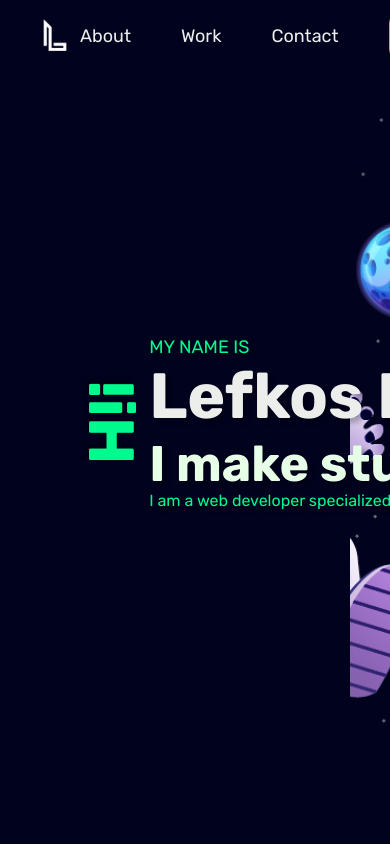
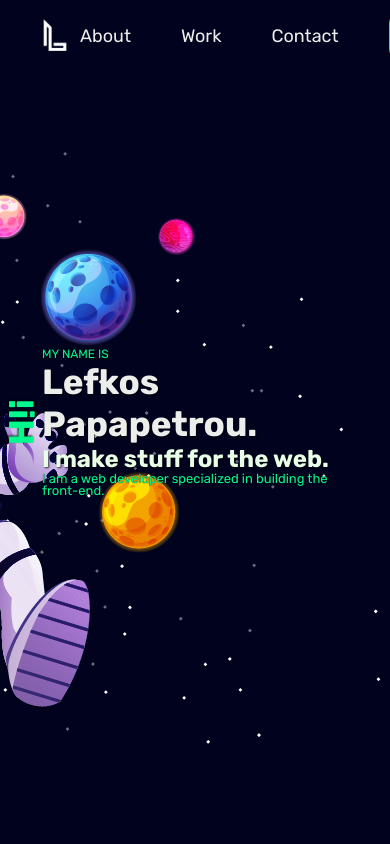
Before and after one commit to lefkosp/my-portfolio, a React (Create React App) app: page / in a window 390 px wide. Shown: the top 844 px of the page. Built offline with nearby package versions, Linux system fonts and the light colour scheme.

Commit message:
added most responsiveness

```diff
--- a/src/Components/About/About.css
+++ b/src/Components/About/About.css
@@ -65,5 +65,36 @@ li::marker {
   gap: 15px;
 }
 
-@media (max-width: 1035px) {
+@media (max-width: 940px) {
+  .tech-stack {
+    max-width: 350px;
+  }
 }
+
+@media (max-width: 730px) {
+  .section-headings {
+    font-size: 4rem;
+    margin-bottom: 40px;
+  }
+
+  .about-me {
+    font-size: 1.4rem;
+    margin: 0 75px;
+    line-height: 1.6;
+  }
+
+  .tech-stack {
+    font-size: 2.4rem;
+  }
+
+  .icon {
+    width: 40px;
+    height: 40px;
+  }
+}
+
+@media (max-width: 630px) {
+  .tech-stack {
+    max-width: 300px;
+  }
+}
--- a/src/Components/Contact/Contact.css
+++ b/src/Components/Contact/Contact.css
@@ -28,3 +28,11 @@
   height: 100%;
   color: #00fa8e;
 }
+
+@media (max-width: 730px) {
+  .contact-description {
+    font-size: 1.4rem;
+    line-height: 1.6;
+    margin: 0 50px;
+  }
+}
--- a/src/Components/Footer/Footer.css
+++ b/src/Components/Footer/Footer.css
@@ -30,3 +30,17 @@
   font-size: 1.6rem;
   color: #fff;
 }
+
+@media (max-width: 730px) {
+  .footer-description {
+    font-size: 1.4rem;
+  }
+
+  .footer-div::after {
+    width: 60px;
+  }
+
+  .year {
+    font-size: 1.2rem;
+  }
+}
--- a/src/Components/Main/Main.css
+++ b/src/Components/Main/Main.css
@@ -80,13 +80,13 @@
 }
 
 .img-layer {
-  position: absolute;
+  position: fixed;
   width: 95vw;
   height: 95vh;
   top: 20px;
   left: 300px;
   background-position: right;
-  background-size: cover;
+  /* background-size: cover; */
 }
 
 .img-layer:nth-child(1) {
@@ -146,3 +146,91 @@
     font-size: 1.6rem;
   }
 }
+
+@media (max-width: 940px) {
+  .img-layer:nth-child(8) {
+    /* display: none; */
+  }
+  .img-layer {
+    left: 150px;
+    width: 100vw;
+    height: 100vh;
+  }
+}
+
+@media (max-width: 787px) {
+  .img-layer:nth-child(8) {
+    display: none;
+  }
+
+  .heading-primary {
+    font-size: 5rem;
+  }
+
+  .heading-secondary {
+    font-size: 3.5rem;
+  }
+
+  .subheading {
+    font-size: 1.2rem;
+  }
+
+  .description-main {
+    font-size: 1.4rem;
+    text-shadow: 1px 1px 2px rgba(0, 0, 0, 0.596);
+  }
+
+  .img-layer {
+    left: 0px;
+  }
+
+  .container {
+    text-shadow: 1px 1px 2px rgba(0, 0, 0, 0.747);
+    justify-content: flex-start;
+    padding-left: 35px;
+  }
+}
+
+@media (max-width: 730px) {
+  .container {
+    padding-right: 150px;
+    padding-left: 15px;
+  }
+}
+
+@media (max-width: 600px) {
+  .headings-container {
+    max-width: 450px;
+  }
+}
+
+@media (max-width: 510px) {
+  .container {
+    padding-left: 0px;
+  }
+}
+
+@media (max-width: 496px) {
+  .heading-primary {
+    font-size: 3.5rem;
+  }
+
+  .heading-secondary {
+    font-size: 2.4rem;
+  }
+
+  .subheading {
+    font-size: 1.2rem;
+  }
+
+  .description-main {
+    font-size: 1.3rem;
+    text-shadow: 0px 0px 1px rgb(0, 0, 0);
+  }
+}
+
+@media (max-width: 400px) {
+  .headings-container {
+    max-width: 300px;
+  }
+}
--- a/src/Components/Main/Main.js
+++ b/src/Components/Main/Main.js
@@ -5,7 +5,7 @@ import "./Main.css";
 
 export default function Main() {
   useEffect(() => {
-    Aos.init({ duration: 400, easing: "ease-in-out", once:"true" });
+    Aos.init({ duration: 400, easing: "ease-in-out", once: "true" });
   }, []);
 
   const [offsetY, setOffsetY] = useState(0);
@@ -20,7 +20,6 @@ export default function Main() {
   }, []);
 
   useEffect(() => {
-    let container = document.querySelector(".img-container");
     let img = document.querySelectorAll(".img-layer");
 
     const handleMouseMove = (e) => {
@@ -45,7 +44,9 @@ export default function Main() {
         "translate(" + (x / 100) * 9 + "px, " + y / 70 + "px)";
     };
 
-    document.body.addEventListener("mousemove", handleMouseMove);
+    if (window.innerWidth > 1260) {
+      document.body.addEventListener("mousemove", handleMouseMove);
+    }
   }, []);
 
   return (
@@ -58,7 +59,7 @@ export default function Main() {
         >
           Hi!
         </h1>
-        <div>
+        <div className="headings-container">
           <p className="subheading" data-aos="fade-down">
             My name is
           </p>
@@ -68,7 +69,7 @@ export default function Main() {
           <h2 className="heading-secondary" data-aos="fade-down">
             I make stuff for the web.
           </h2>
-          <p className="description" data-aos="fade-down">
+          <p className="description description-main" data-aos="fade-down">
             I am a web developer specialized in building the front-end.
           </p>
         </div>
--- a/src/Components/Work/Project.css
+++ b/src/Components/Work/Project.css
@@ -1,5 +1,7 @@
 .work-img {
-  width: 51.2rem;
+  position: relative;
+  width: 100%;
+  height: 100%;
   border-radius: 25px;
   transition: all 0.3s ease;
 }
@@ -22,7 +24,8 @@
 
 .desc-container {
   padding: 15px 35px;
-  position: absolute;
+  position: relative;
+  /* position: absolute; */
   max-width: 58.5rem;
   border-radius: 25px;
   box-shadow: 0 10px 20px rgba(0, 0, 0, 0.555);
@@ -59,10 +62,6 @@
   color: #00ff91;
 }
 
-.container-img {
-  grid-column: 1/8;
-}
-
 .project-link {
   position: relative;
   background-color: #01021d;
@@ -84,6 +83,10 @@
   box-shadow: 0 20px 30px rgba(0, 0, 0, 0.685);
 }
 
+.container-img {
+  grid-column: 1/8;
+}
+
 .info-container {
   grid-column: 7/-1;
 }
@@ -97,6 +100,10 @@
 }
 
 .left {
+  grid-area: 1/1/-1/8;
+}
+
+.left-image {
   grid-area: 1/1/-1/7;
 }
 
@@ -140,35 +147,67 @@
 }
 
 @media (max-width: 1035px) {
-  /* .work-img {
-    width: 40rem;
-    border-radius: 20px;
+  .desc-container {
+    padding: 10px 20px;
+  }
+}
+
+@media (max-width: 910px) {
+  .tech-stack-list {
+    bottom: 0;
+  }
+}
+
+@media (max-width: 800px) {
+  .project-description {
+    font-size: 1.2rem;
+  }
+
+  .work-container .subheading {
+    font-size: 1rem;
+  }
+}
+
+@media (max-width: 650px) {
+  .project-description {
+    font-size: 1rem;
   }
 
   .desc-container {
-    max-width: 45rem;
+    padding: 7px 15px;
   }
 
-  .project-description {
-    font-size: 1.4rem;
-  }
-  .project-container {
-    grid-template-columns: repeat(8, 1fr);
+  .tech-stack-list {
+    font-size: 1.8rem;
   }
 
-  .container-img {
-    grid-column: 1/5;
+  .project-src-link:link,
+  .project-src-link:visited {
+    font-size: 1.2rem;
+    padding: 0.6rem 1.2rem;
+  }
+}
+
+@media (max-width: 630px) {
+  .project-container {
+    grid-template-columns: 1fr;
+    align-items: flex-end;
+    padding-bottom: 20px;
   }
 
-  .info-container {
-    grid-column: 4/-1;
+  .work-container .subheading {
+    color: #00ff91;
+    font-size: 0.9rem;
+    text-shadow: 1px 1px 1px rgba(0, 0, 0, 0.452);
+    padding-right: 5px;
   }
 
-  .right {
-    grid-area: 1/5/-1/-1;
+  .work-container .heading-secondary {
+    text-shadow: 1px 1px 1px rgb(0, 0, 0);
+    padding-right: 5px;
   }
 
-  .left {
-    grid-area: 1/1/-1/5;
-  } */
+  .tech-stack-list {
+    padding-right: 5px;
+  }
 }
--- a/src/Components/Work/Project.js
+++ b/src/Components/Work/Project.js
@@ -55,7 +55,9 @@ export default function Project(props) {
         </div>
         <div
           data-aos="fade-up"
-          className={props.flip ? "left container-img" : "right container-img"}
+          className={
+            props.flip ? "left-image container-img" : "right container-img"
+          }
         >
           <a
             href={props.link}
--- a/src/Components/Work/Work.css
+++ b/src/Components/Work/Work.css
@@ -3,5 +3,20 @@
   max-width: 1000px;
 }
 
-@media (max-width: 1035px) {
+#section-work {
+  padding-right: 10rem;
+  padding-left: 10rem;
 }
+
+@media (max-width: 885px) {
+  #section-work {
+    padding-right: 7rem;
+    padding-left: 7rem;
+  }
+}
+
+@media (max-width: 630px) {
+  #section-work {
+    margin-top: 50px;
+  }
+}
--- a/src/index.js
+++ b/src/index.js
@@ -5,8 +5,3 @@ import "./styles.css";
 import App from "./App";
 
 ReactDOM.render(<App />, document.getElementById("root"));
-
-if (window.innerWidth < 1000)
-  alert(
-    "Please use a bigger device since the website is still under development to be responsive.\n Thank you for understanding!"
-  );
--- a/src/styles.css
+++ b/src/styles.css
@@ -45,3 +45,9 @@ body {
   color: #00fa8e;
   background: #ffffff2f;
 }
+
+@media (max-width: 730px) {
+  .section {
+    padding-top: 0;
+  }
+}
```
